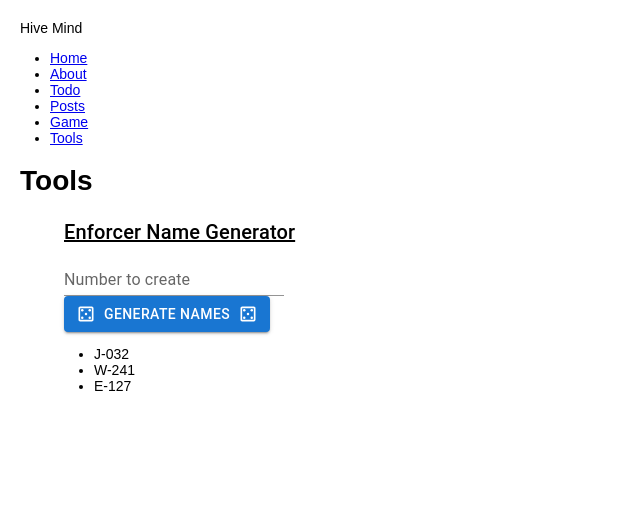
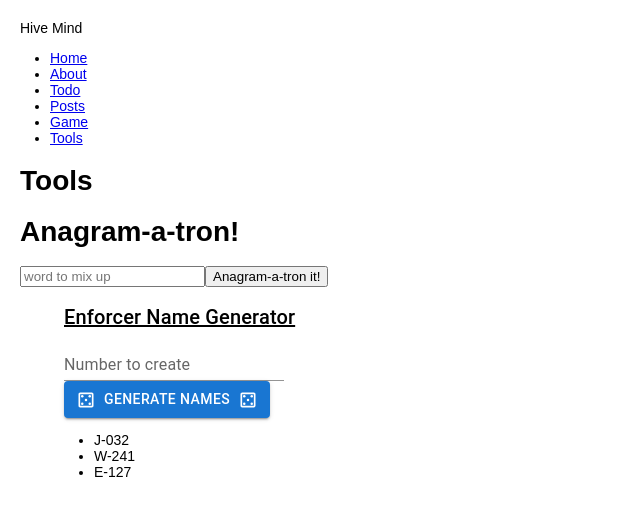
Before and after one commit to aneylon/Hive-Mind-RR, a React (Create React App) app: page /Tools in a window 1280 px wide. Shown: the top 516 px of the page, without its empty margins (0-640 px from the left). Built offline with nearby package versions, Linux system fonts and the light colour scheme.

Commit message:
Start anagram.

```diff
--- a/src/components/Tools.js
+++ b/src/components/Tools.js
@@ -1,11 +1,13 @@
 import React from 'react'
 import Dice from './dice'
 import EnforcerNameGenerator from './name-generator/enforcer-name-generator'
+import Anagram from './Tools/Anagram/Anagram'
 
 const Tools = () => {
 	return (
 		<div>
 			<h1>Tools</h1>
+			<Anagram />
 			<EnforcerNameGenerator />
 			{/* <Dice /> */}
 		</div>
--- /dev/null
+++ b/src/components/Tools/Anagram/Anagram.js
@@ -0,0 +1,37 @@
+import React, { useState } from 'react'
+
+const Anagram = () => {
+	const [userWord, setUserWord] = useState('')
+	const [anagrams, setAnagrams] = useState([])
+
+	const createAnagrams = (word) => {
+		console.log('mix it up!', word)
+		// create permutations
+		let results = []
+		setAnagrams(results)
+	}
+	const showAnagrams = (word) => {
+		if (word === '') return <li>Nag a ram!</li>
+	}
+	return (
+		<div>
+			<h1>Anagram-a-tron!</h1>
+			<input
+				onChange={(event) => {
+					setUserWord(event.target.value)
+				}}
+				placeholder='word to mix up'
+			/>
+			<button
+				onClick={() => {
+					createAnagrams(userWord)
+				}}
+			>
+				Anagram-a-tron it!
+			</button>
+			<ul>{showAnagrams()}</ul>
+		</div>
+	)
+}
+
+export default Anagram
```
